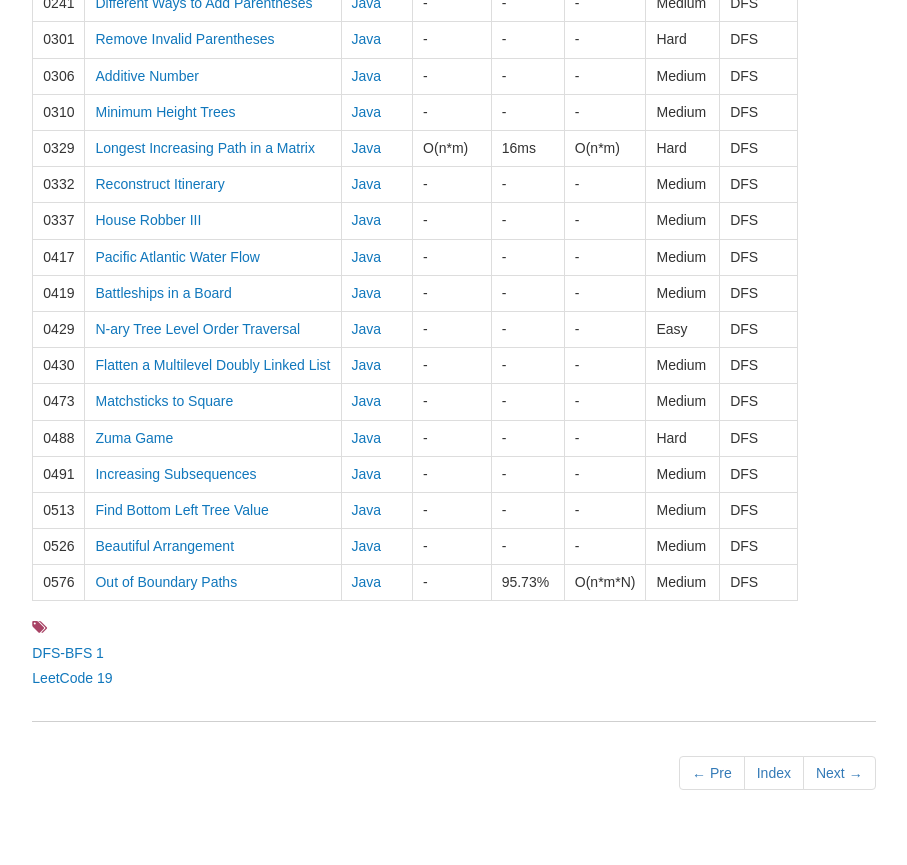
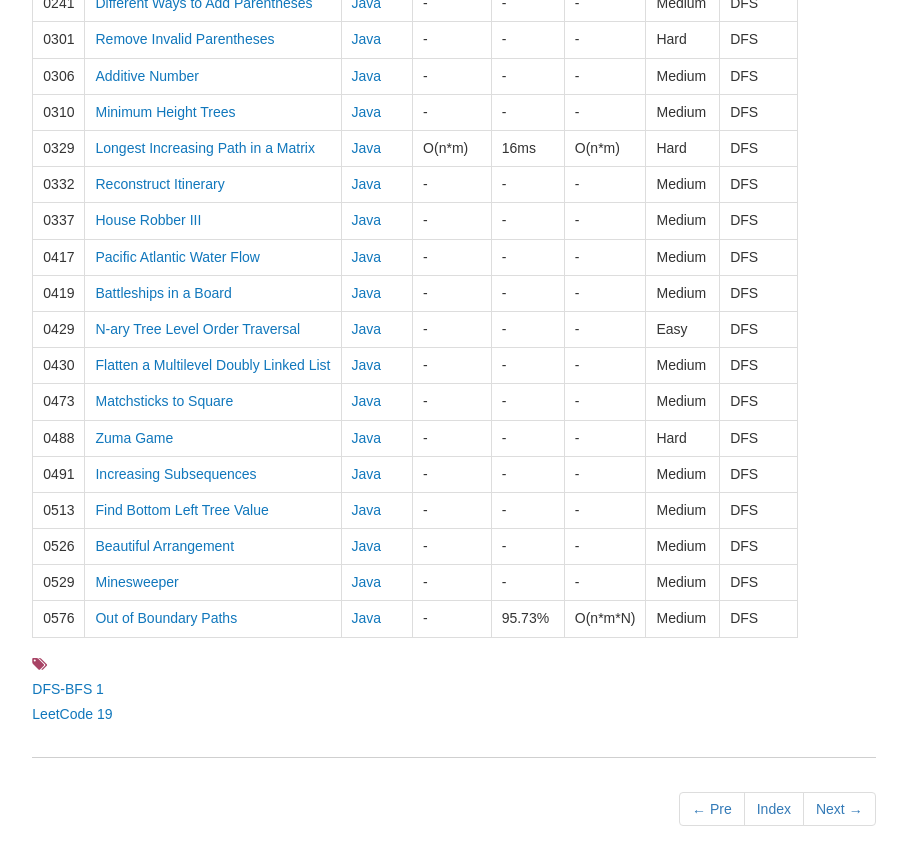
Before and after one commit to dunso/algorithm, a Jekyll site: the page built from docs/_posts/2017-12-03-DFS-BFS.md, in a window 1280 px wide and 900 px high, scrolled down 1073 px. Shown: the top 865 px of the window, without its empty margins (186-1093 px from the left). Built offline with Jekyll 4.4.1, drawn with Linux system fonts in a browser that asks for light colours; nearby versions of some CDN libraries.

Commit message:
Add index of LeetCode0529.java to docs

```diff
--- a/docs/_posts/2017-12-03-DFS-BFS.md
+++ b/docs/_posts/2017-12-03-DFS-BFS.md
@@ -52,4 +52,5 @@ icon: file-alt
 |0491|[Increasing Subsequences](https://leetcode.com/problems/increasing-subsequences/) | [Java](https://e.srl/leetcode-491/)  |-|-|-| Medium |DFS|
 |0513|[Find Bottom Left Tree Value](https://leetcode.com/problems/find-bottom-left-tree-value/) | [Java](https://e.srl/leetcode-513/)  |-|-|-| Medium |DFS|
 |0526|[Beautiful Arrangement](https://leetcode.com/problems/beautiful-arrangement/) | [Java](https://e.srl/leetcode-526/)  |-|-|-| Medium |DFS|
+|0529|[Minesweeper](https://leetcode.com/problems/minesweeper/) | [Java](https://e.srl/leetcode-529/)  |-|-|-| Medium |DFS|
 |0576|[Out of Boundary Paths](https://leetcode.com/problems/out-of-boundary-paths)| [Java](https://e.srl/leetcode-576/)  | - |95.73%| O(n\*m\*N)  |  Medium |DFS |
```
